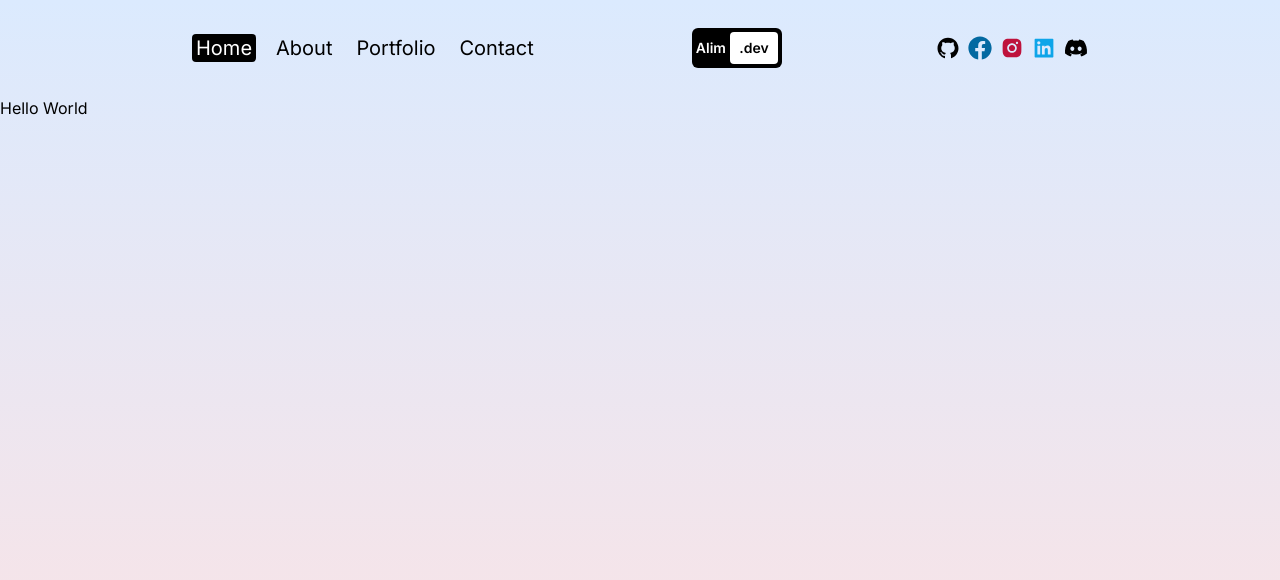
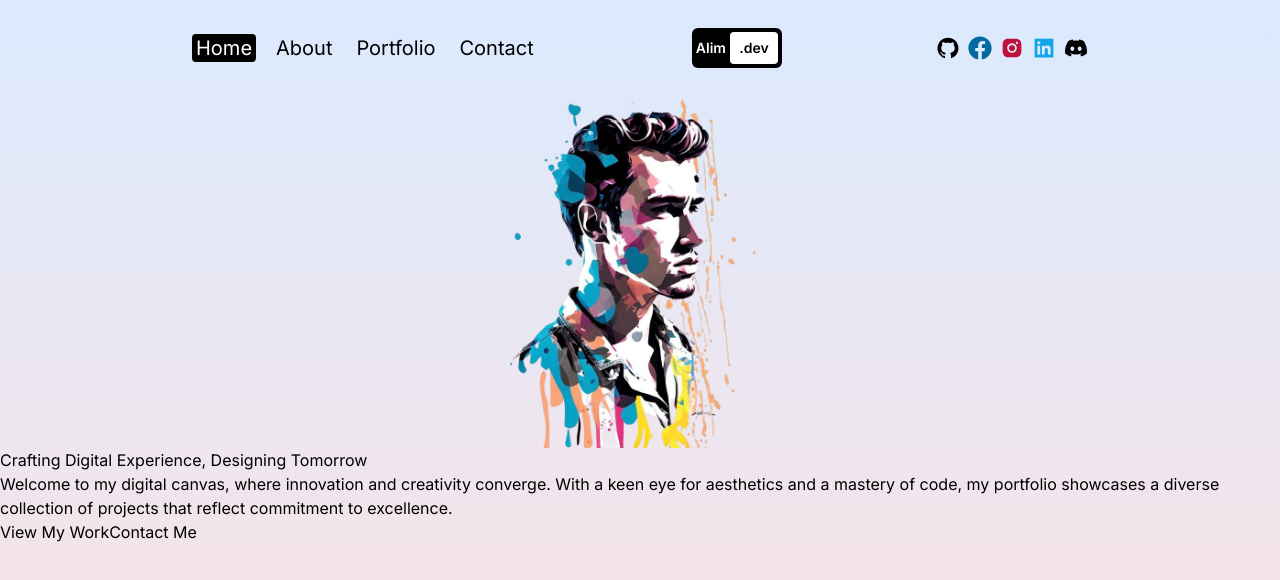
Before and after one commit to alimmondal/next-animated-portfolio, a Next.js app: page / in a window 1280 px wide. Shown: the top 580 px of the page. Built offline with nearby package versions, Linux system fonts and the light colour scheme.

Commit message:
first commit

```diff
--- a/src/app/layout.js
+++ b/src/app/layout.js
@@ -17,7 +17,7 @@ export default function RootLayout({ children }) {
           <div className="h-24">
             <Navbar />
           </div>
-          <div className="h-[calc(100vh - 6rem)]">{children}</div>
+          <div className="h-[calc(100vh-6rem)]">{children}</div>
         </div>
       </body>
     </html>
--- a/src/app/page.jsx
+++ b/src/app/page.jsx
@@ -1,5 +1,28 @@
+import Image from "next/image";
+
 const Homepage = () => {
-  return <div>Hello World</div>;
+  return (
+    <div className="h-full flex flex-col ">
+      {/* IMAGE CONTAINER */}
+      <div className="h-1/2 relative">
+        <Image src="/hero.png" alt="" fill className="object-contain" />
+      </div>
+      {/* TEXT CONTAINER */}
+      <div className="h-1/2">
+        <h1 className="">Crafting Digital Experience, Designing Tomorrow </h1>
+        <p className="">
+          Welcome to my digital canvas, where innovation and creativity
+          converge. With a keen eye for aesthetics and a mastery of code, my
+          portfolio showcases a diverse collection of projects that reflect
+          commitment to excellence.
+        </p>
+        <div className="">
+          <button className="">View My Work</button>
+          <button className="">Contact Me</button>
+        </div>
+      </div>
+    </div>
+  );
 };
 
 export default Homepage;
```
